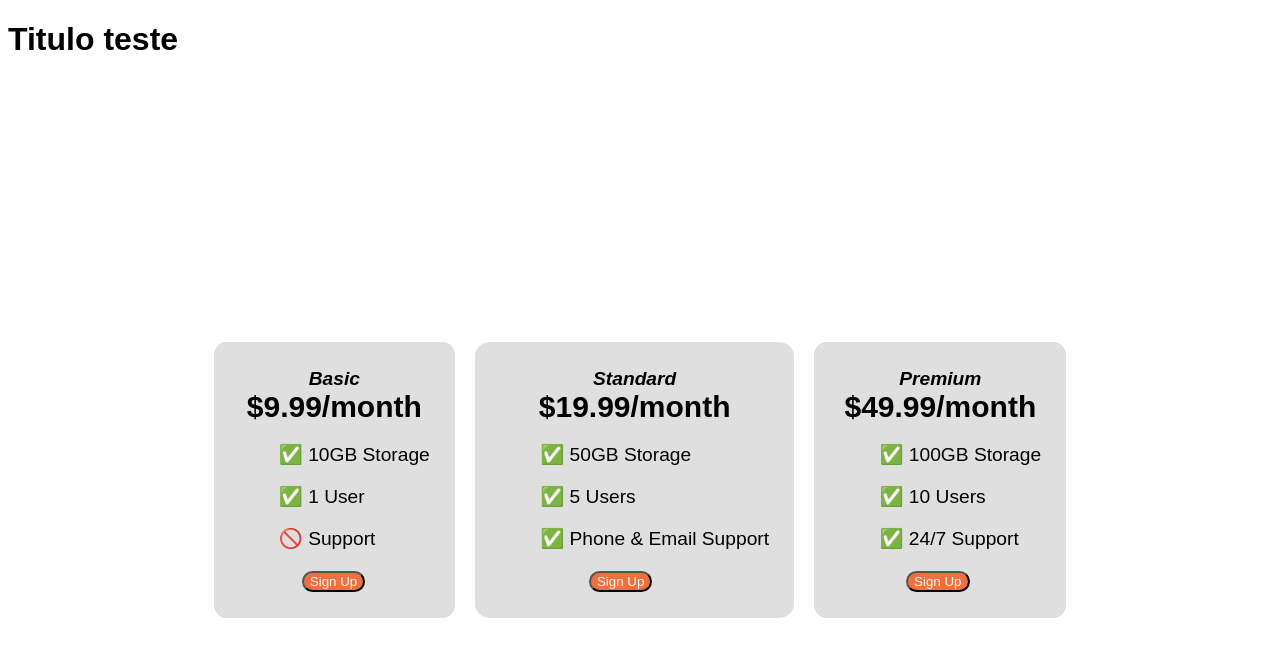
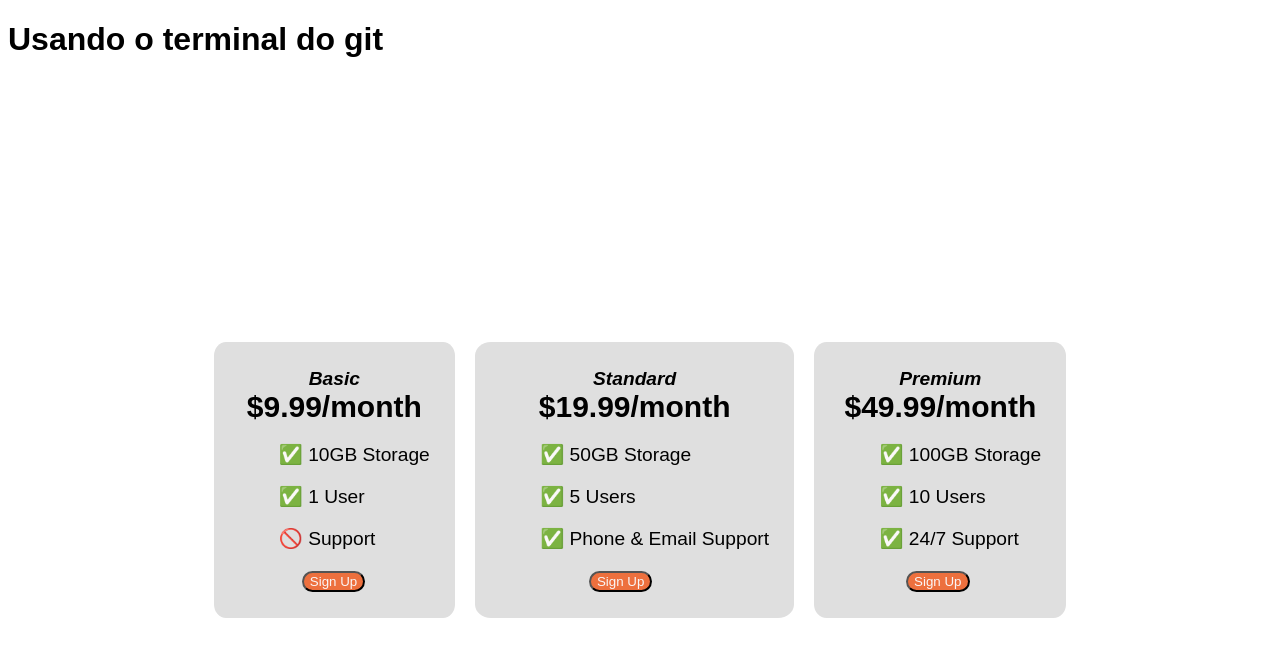
Before and after one commit to VitorPlaut/Exercicios, a plain HTML site: page Exercícios do Módulo II/5.25/index.html in a window 1280 px wide. Drawn offline with Linux system fonts and the light colour scheme; a web font is replaced by a local one.

Commit message:
Update com git terminal

```diff
--- a/Exercícios do Módulo II/5.25/index.html
+++ b/Exercícios do Módulo II/5.25/index.html
@@ -73,7 +73,7 @@
   </head>
 
   <body>
-    <h1>Titulo teste</h1>
+    <h1>Usando o terminal do git</h1>
     <div class="pricing-container">
       <div class="pricing-plan">
         <div class="plan-title">Basic</div>
```
